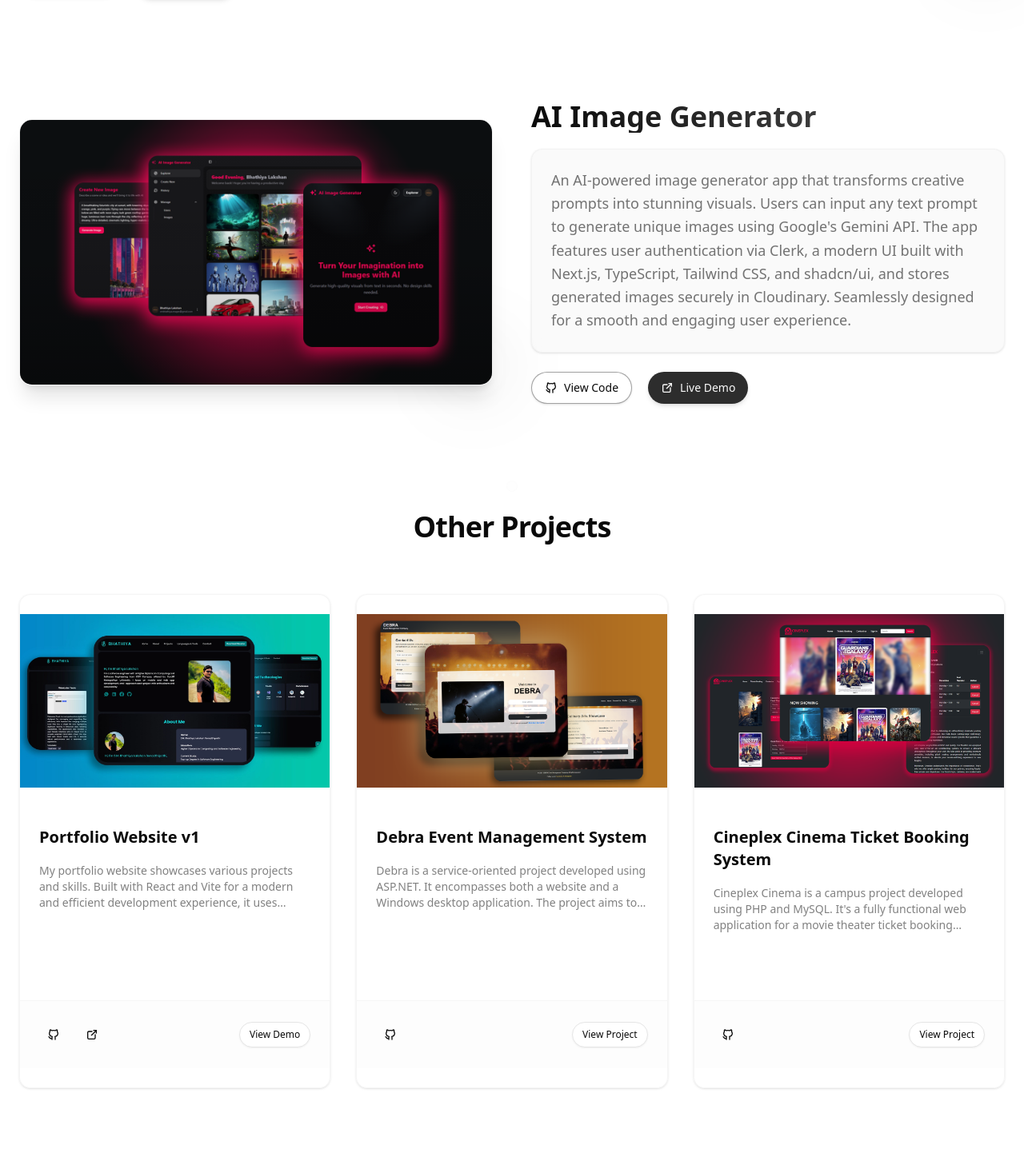
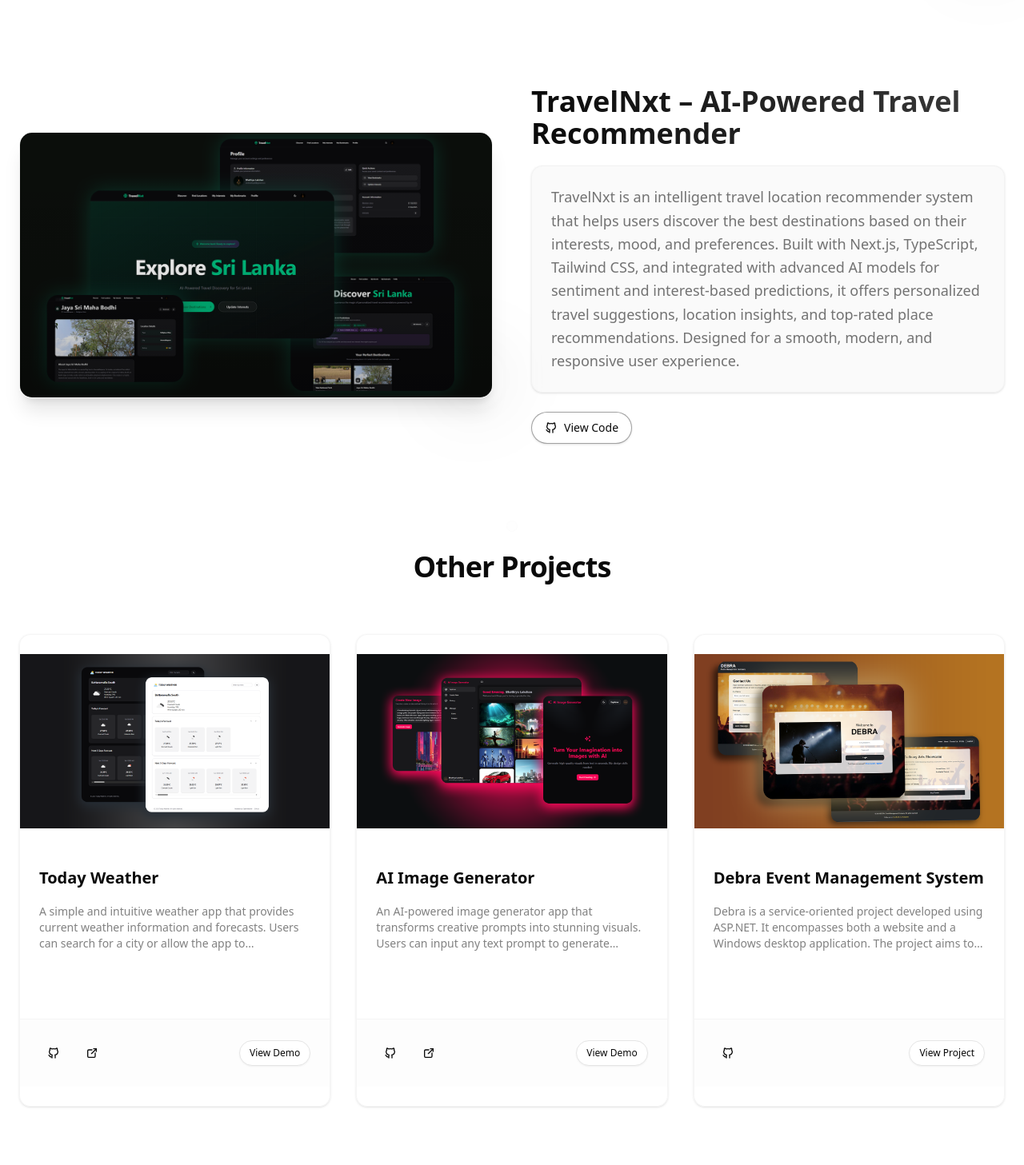
Before and after one commit to smbhathiya/portfolio-2025, a Next.js app: page / in a window 1280 px wide. Shown: the part 5473-6930 px from the top of the page at 80% size. Built offline with nearby package versions, Linux system fonts and the light colour scheme; a web font is replaced by a local one.

Commit message:
feat: add new projects for Business Landing Page and TravelNxt; include images for branding

```diff
--- a/data/projects.ts
+++ b/data/projects.ts
@@ -9,6 +9,27 @@ const projectsData = [
     gitUrl: "https://github.com/smbhathiya/bliss-cafe.git",
     previewUrl: "https://blisscafe.bhathiya.dev",
   },
+  {
+    id: 8,
+    title: "Business Landing Page – Open Source Template",
+    description:
+      "A clean, modern, and fully responsive single-page website template designed for businesses. Built using Next.js and Tailwind CSS, this open-source project is perfect for anyone who needs a simple, elegant landing page to showcase their products or services. Licensed under MIT, it’s freely available for customization and public use.",
+    images: ["/source/projects/landingpage.png"],
+    tag: ["All", "Web"],
+    gitUrl: "https://github.com/smbhathiya/landing-page-2025.git",
+    previewUrl: "https://landing2025.bhathiya.dev",
+  },
+  {
+    id: 9,
+    title: "TravelNxt – AI-Powered Travel Recommender",
+    description:
+      "TravelNxt is an intelligent travel location recommender system that helps users discover the best destinations based on their interests, mood, and preferences. Built with Next.js, TypeScript, Tailwind CSS, and integrated with advanced AI models for sentiment and interest-based predictions, it offers personalized travel suggestions, location insights, and top-rated place recommendations. Designed for a smooth, modern, and responsive user experience.",
+    images: ["/source/projects/travelnxt.png"],
+    tag: ["All", "AI", "Web"],
+    gitUrl: "https://github.com/smbhathiya/travel-nxt.git",
+    previewUrl: "#",
+  },
+
   {
     id: 6,
     title: "Today Weather",
@@ -28,15 +49,6 @@ const projectsData = [
     gitUrl: "https://github.com/smbhathiya/ai-image-generator.git",
     previewUrl: "https://aiig.bhathiya.dev",
   },
-  {
-    id: 2,
-    title: "Portfolio Website v1",
-    description:
-      "My portfolio website showcases various projects and skills. Built with React and Vite for a modern and efficient development experience, it uses Tailwind CSS for styling. The site is deployed using Firebase, ensuring reliable and scalable hosting",
-    images: ["/source/projects/1.webp"],
-    gitUrl: "https://github.com/smbhathiya/portfolio-v1.git",
-    previewUrl: "https://my-web-32130.web.app/",
-  },
 
   {
     id: 1,
@@ -48,16 +60,16 @@ const projectsData = [
     gitUrl: "https://github.com/smbhathiya/DebraEventmanagement.git",
     previewUrl: "#",
   },
-  {
-    id: 4,
-    title: "Cineplex Cinema Ticket Booking System",
-    description:
-      "Cineplex Cinema is a campus project developed using PHP and MySQL. It's a fully functional web application for a movie theater ticket booking system. The platform allows users to browse movies, view showtimes, book tickets, and manage their bookings with ease. The design includes a modern, dark-themed UI with carousel displays, now-showing listings, and user account management.",
-    images: ["/source/projects/cineplex-1.webp"],
-    tag: ["All", "Web"],
-    gitUrl: "https://github.com/smbhathiya/cineplex-cinema-web.git",
-    previewUrl: "#",
-  },
+  // {
+  //   id: 4,
+  //   title: "Cineplex Cinema Ticket Booking System",
+  //   description:
+  //     "Cineplex Cinema is a campus project developed using PHP and MySQL. It's a fully functional web application for a movie theater ticket booking system. The platform allows users to browse movies, view showtimes, book tickets, and manage their bookings with ease. The design includes a modern, dark-themed UI with carousel displays, now-showing listings, and user account management.",
+  //   images: ["/source/projects/cineplex-1.webp"],
+  //   tag: ["All", "Web"],
+  //   gitUrl: "https://github.com/smbhathiya/cineplex-cinema-web.git",
+  //   previewUrl: "#",
+  // },
 ];
 
 export default projectsData;
```
Also changed, not shown: public/projects/landingpage.png (added), public/projects/travelnxt.png (added).
